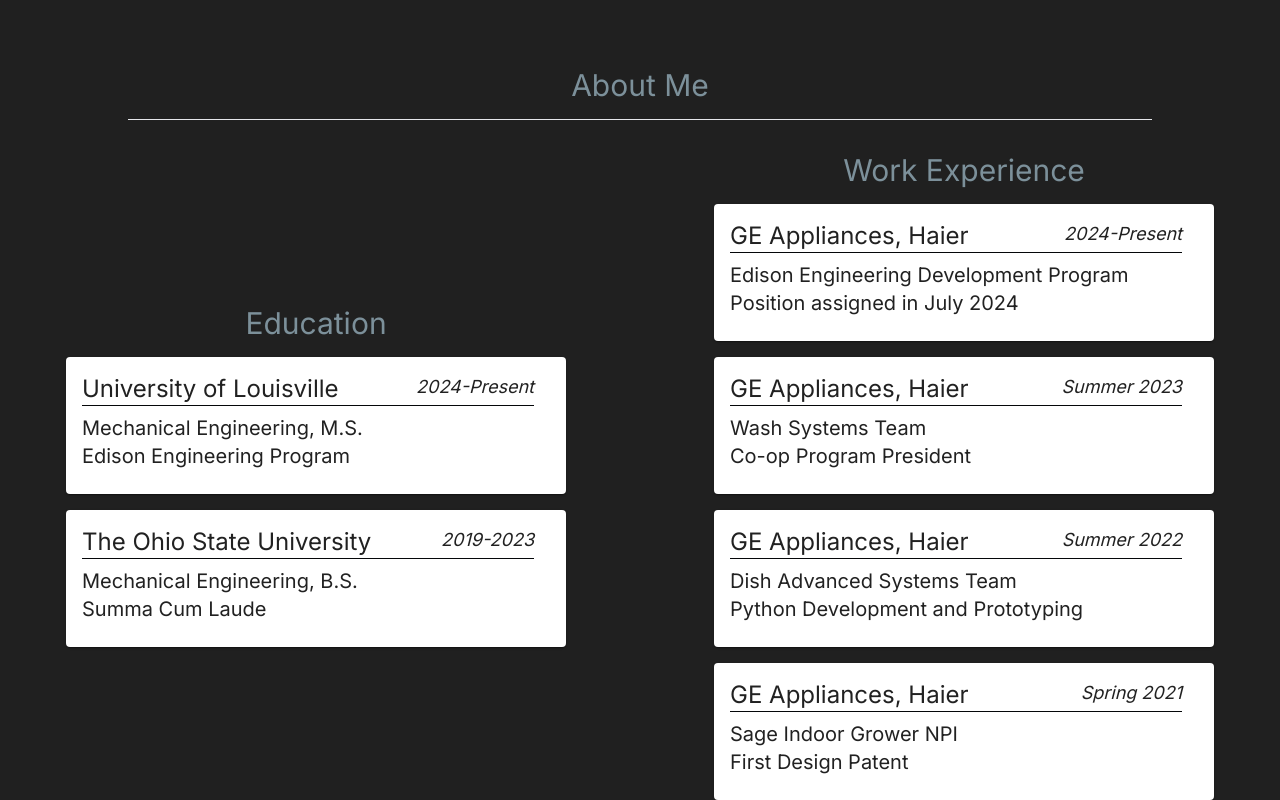
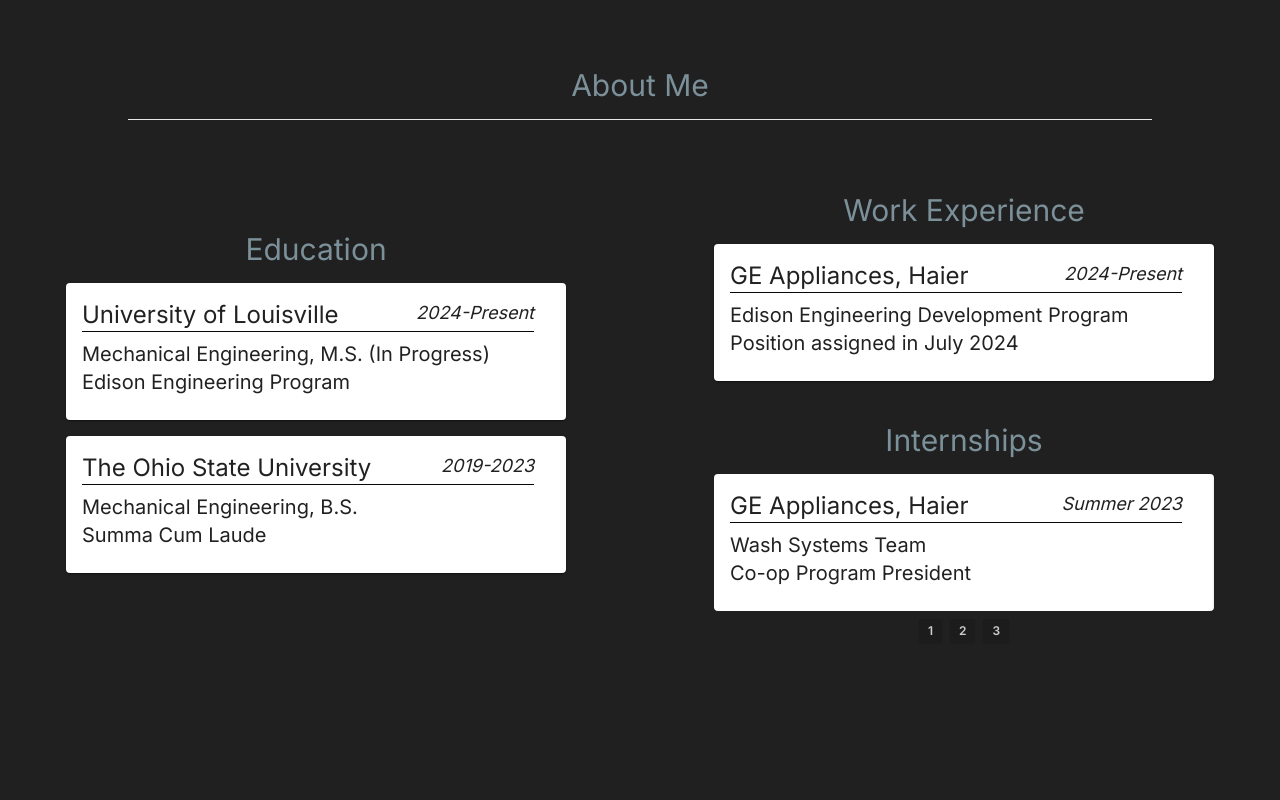
Before and after one commit to akatz113/drew-personal-website, a Next.js app: page / in a window 1280 px wide. Shown: the part 685-1485 px from the top of the page. After the commit the page ends 1336 px from the top, so only its background shows below. Built offline with nearby package versions, Linux system fonts and the light colour scheme.

Commit message:
intership slider on front page

```diff
--- a/app/Components/InternshipSlider.tsx
+++ b/app/Components/InternshipSlider.tsx
@@ -4,7 +4,7 @@ import ResumeCard from "./ResumeCard";
 
 const InternshipSlider = () => {
   return (
-    <div>
+    <div className="w-[500px]">
       <div className="carousel w-full">
         <div id="item1" className="carousel-item w-full">
           <ResumeCard
@@ -15,8 +15,24 @@ const InternshipSlider = () => {
             {Exp[1].title}
           </ResumeCard>
         </div>
-        <div id="item2" className="carousel-item w-full"></div>
-        <div id="item3" className="carousel-item w-full"></div>
+        <div id="item2" className="carousel-item w-full">
+          <ResumeCard
+            date={Exp[2].date}
+            description={Exp[2].description}
+            details={Exp[2].details}
+          >
+            {Exp[2].title}
+          </ResumeCard>
+        </div>
+        <div id="item3" className="carousel-item w-full">
+          <ResumeCard
+            date={Exp[3].date}
+            description={Exp[3].description}
+            details={Exp[3].details}
+          >
+            {Exp[3].title}
+          </ResumeCard>
+        </div>
       </div>
       <div className="flex justify-center w-full py-2 gap-2">
         <a href="#item1" className="btn btn-xs">
--- a/app/Components/ResumeInfo.tsx
+++ b/app/Components/ResumeInfo.tsx
@@ -2,7 +2,7 @@ export const edu = [
   {
     title: "University of Louisville",
     date: "2024-Present",
-    details: "Mechanical Engineering, M.S.",
+    details: "Mechanical Engineering, M.S. (In Progress)",
     description: "Edison Engineering Program",
   },
   {
--- a/app/Components/ResumeOverview.tsx
+++ b/app/Components/ResumeOverview.tsx
@@ -3,57 +3,15 @@ import { Card, Grid } from "@mui/material";
 import { CardContent } from "@mui/material";
 import ResumeCard from "./ResumeCard";
 import { Exp, edu } from "./ResumeInfo";
-/*
-//Define info for the resume overview
-let edu = [
-  {
-    title: "University of Louisville",
-    date: "2024-Present",
-    details: "Mechanical Engineering, M.S.",
-    description: "Edison Engineering Program",
-  },
-  {
-    title: "The Ohio State University",
-    date: "2019-2023",
-    details: "Mechanical Engineering, B.S.",
-    description: "Summa Cum Laude",
-  },
-];
+import InternshipSlider from "./InternshipSlider";
 
-let Exp = [
-  {
-    title: "GE Appliances, Haier",
-    date: "2024-Present",
-    details: "Edison Engineering Development Program",
-    description: "Position assigned in July 2024",
-  },
-  {
-    title: "GE Appliances, Haier",
-    date: "Summer 2023",
-    details: "Wash Systems Team",
-    description: "Co-op Program President",
-  },
-  {
-    title: "GE Appliances, Haier",
-    date: "Summer 2022",
-    details: "Dish Advanced Systems Team",
-    description: "Python Development and Prototyping",
-  },
-  {
-    title: "GE Appliances, Haier",
-    date: "Spring 2021",
-    details: "Sage Indoor Grower NPI",
-    description: "First Design Patent",
-  },
-];
-*/
 const ResumeOverview = () => {
   return (
     <>
       <h2 className="text-center text-3xl text-secondary my-4">About Me</h2>
       <hr className="p-4 mx-32"></hr>
       <div className="grid grid-cols-2 text-left gap-4 place-items-center">
-        <div className="grid gap-4 grid-cols-1 xs:max-w-[400px] place-items-center">
+        <div className="grid gap-4 grid-cols-1 place-items-center">
           <div>
             <h1 className="text-3xl text-secondary">Education</h1>
           </div>
@@ -76,8 +34,8 @@ const ResumeOverview = () => {
             </ResumeCard>
           </div>
         </div>
-        <div className="grid gap-4 grid-cols-1 xs:max-w-[400px] place-items-center">
-          <div>
+        <div className="grid gap-4 grid-cols-1 place-items-center">
+          <div className="pt-[40px]">
             <h1 className="text-3xl text-secondary">Work Experience</h1>
           </div>
           <div>
@@ -90,30 +48,11 @@ const ResumeOverview = () => {
             </ResumeCard>
           </div>
           <div>
-            <ResumeCard
-              date={Exp[1].date}
-              description={Exp[1].description}
-              details={Exp[1].details}
-            >
-              {Exp[1].title}
-            </ResumeCard>
+            <h1 className="text-3xl text-secondary pt-[25px]">Internships</h1>
           </div>
           <div>
-            <ResumeCard
-              date={Exp[2].date}
-              description={Exp[2].description}
-              details={Exp[2].details}
-            >
-              {Exp[2].title}
-            </ResumeCard>
+            <InternshipSlider />
           </div>
-          <ResumeCard
-            date={Exp[3].date}
-            description={Exp[3].description}
-            details={Exp[3].details}
-          >
-            {Exp[3].title}
-          </ResumeCard>
         </div>
       </div>
     </>
--- a/app/page.tsx
+++ b/app/page.tsx
@@ -6,6 +6,7 @@ import { Card, Grid } from "@mui/material";
 import CardContent from "@mui/material/CardContent";
 import Title from "./Components/Title";
 import ResumeOverview from "./Components/ResumeOverview";
+import InternshipSlider from "./Components/InternshipSlider";
 
 export default function Home() {
   return (
```
